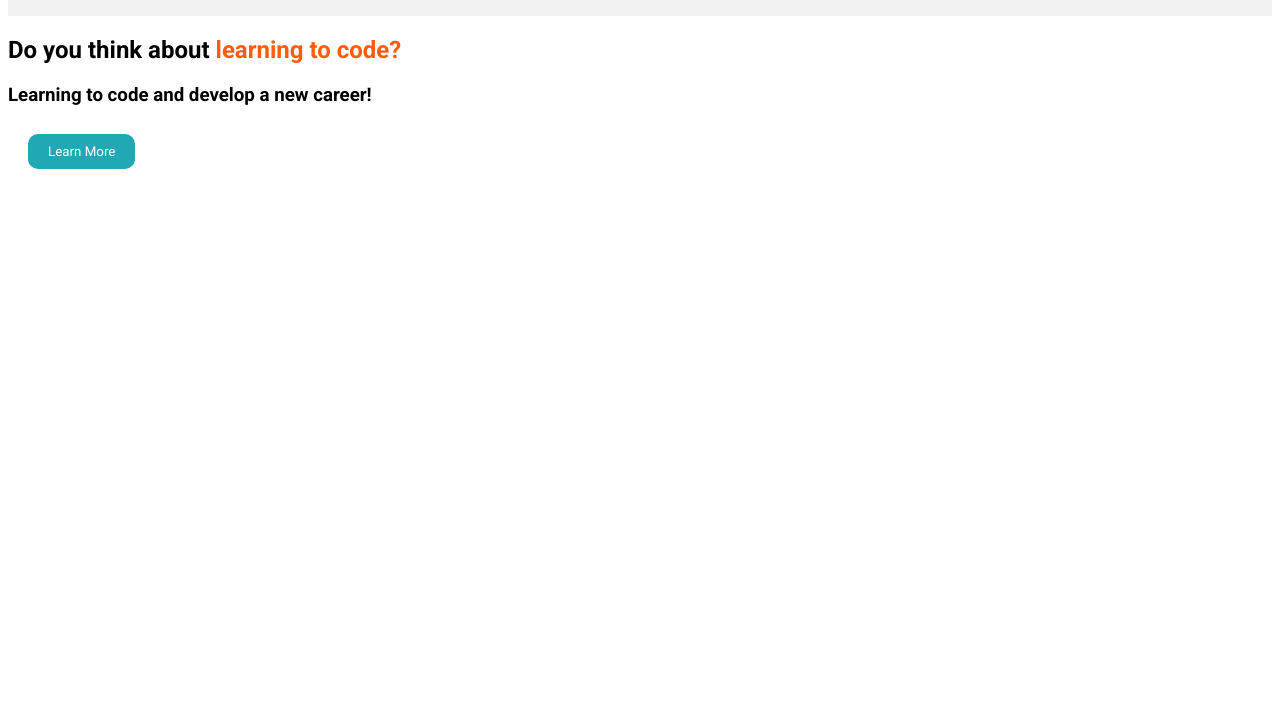
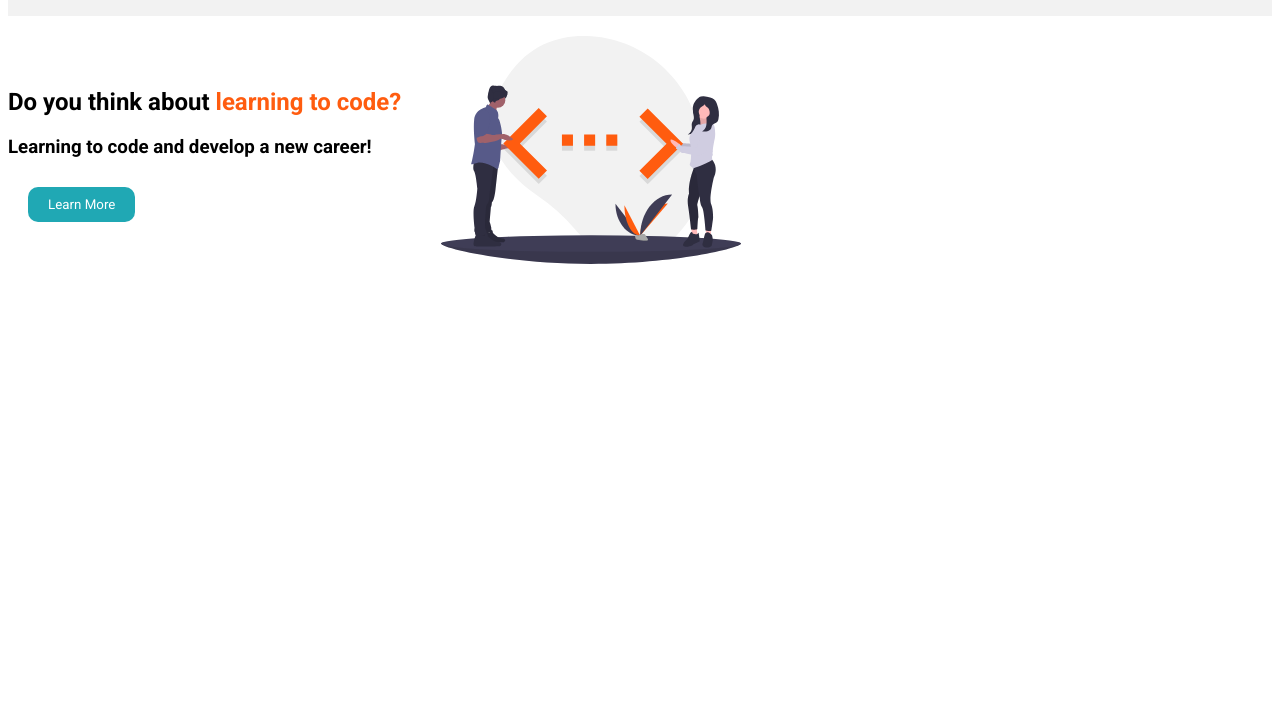
Before and after one commit to jackelynicole/Toral-part-one, a plain HTML site: page index.html in a window 1280 px wide. Shown: the part 93-800 px from the top of the page. Drawn offline with Linux system fonts and the light colour scheme.

Commit message:
fixed image display

```diff
--- a/index.html
+++ b/index.html
@@ -13,6 +13,7 @@
             <span class="learn-to">Learn To</span>
             <span class="code">Code</span>
           </h1>
+          <div class="nav-button-container">
           <nav>
             <ul class="nav-list">
                 <li><a href="#">Bootcamps</a></li>
@@ -22,12 +23,18 @@
             </ul>
         </nav>
         <button class="button-style button-font-style">Contact Us</button>
+    </div>
     </header>
+    <div class="text-image-container">
+        <div class="text-content">
             <h2>
                 <span class="do-you-think">Do you think about</span>
                 <span class="learning-code">learning to code?</span>
             </h2>
             <h3>Learning to code and develop a new career!</h3>
             <button class="button-style button-font-style">Learn More</button>
+        </div>
+        <img src="assets/code.svg" alt="Code Illustration" class="code-image">
+    </div>
 </body>
 </html>
--- a/style.css
+++ b/style.css
@@ -89,6 +89,21 @@ a:hover {
     gap: 10px;
 }
 
+.code-image {
+    width: 100%;=
+    max-width: 300px;
+    height: auto; /
+}
+
+.text-image-container {
+    display: flex;
+    flex-direction: column;
+    align-items: flex-start;
+    gap: 20px;
+    margin: 20px 0;
+}
+
+
 
 @media (min-width: 768px) {
     header {
@@ -123,4 +138,21 @@ a:hover {
         gap: 20px;
         margin-left: auto;
     }
+
+    .text-image-container {
+        flex-direction: row;
+        align-items: center;
+    }
+
+    .code-image {
+        width: auto;
+        max-width: 300px;
+        margin-left: 20px;
+    }
 }
+
+@media (max-width: 767px) {
+    .code-image {
+        display: none;
+    }
+}
```
Lines whose indentation alone changed are shown as unchanged.
